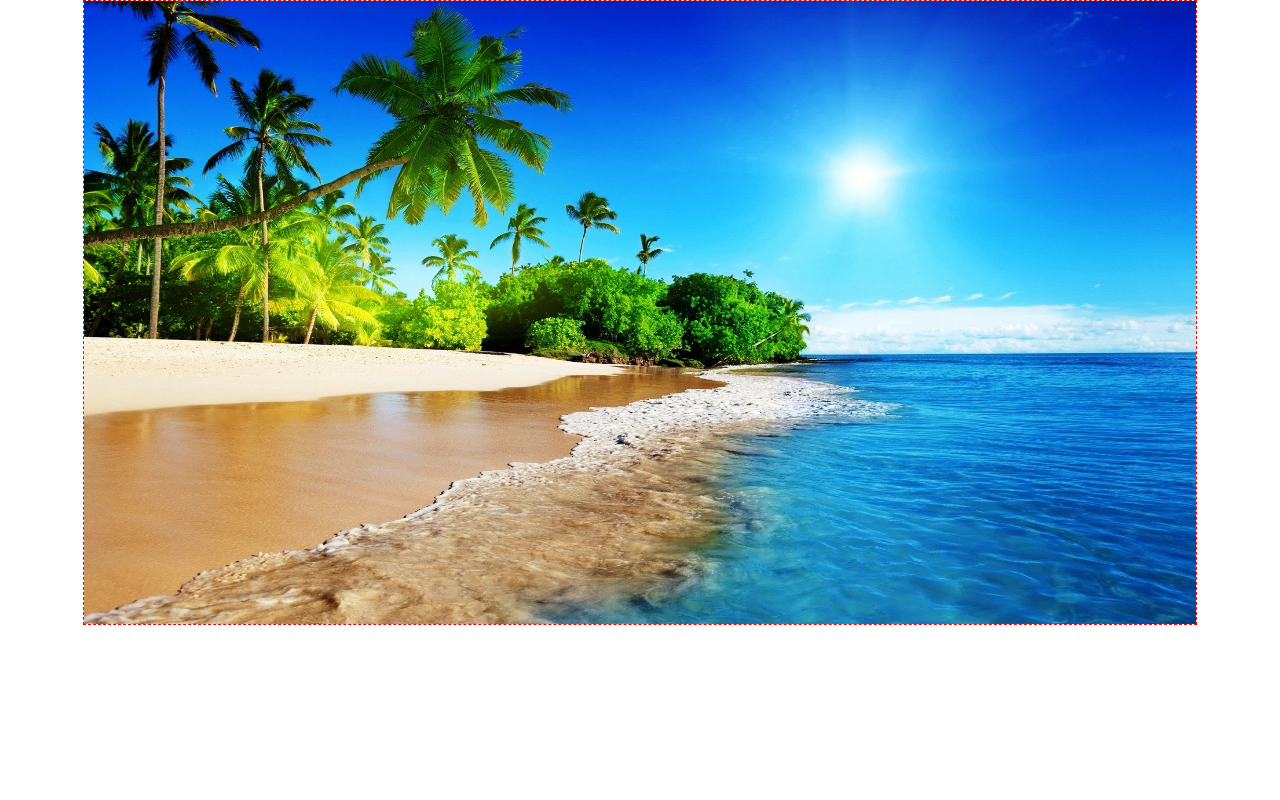
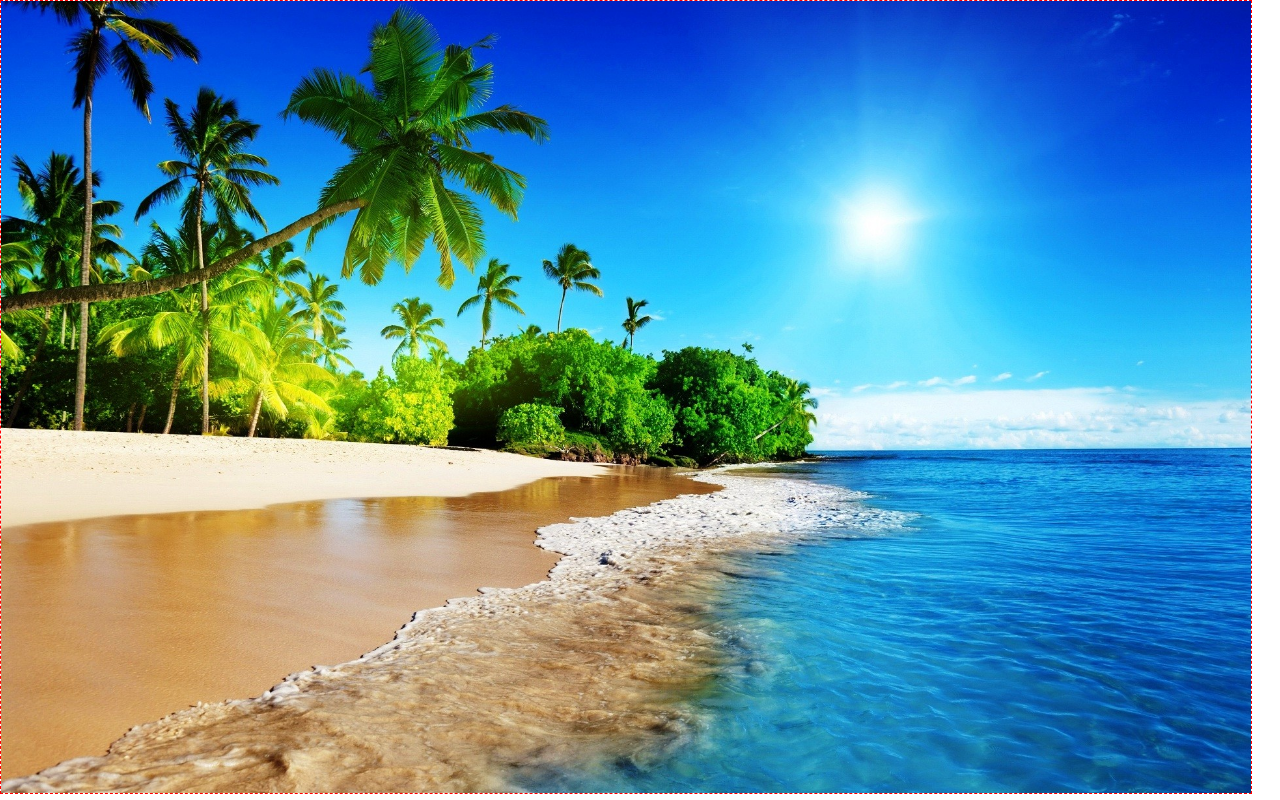
Before and after one commit to deepakkumarjha1323/TypingBaloon-Canvas-Game, a plain HTML site: page index.html in a window 1280 px wide. Drawn offline with nearby package versions, Linux system fonts and the light colour scheme.

Commit message:
reupdate

```diff
--- a/index.html
+++ b/index.html
@@ -3,74 +3,100 @@
     <head>
         <meta charset="UTF-8">
         <meta name="viewport" content="width=device-width, initial-scale=1.0">
-        <title>HTML Canvas Game</title>
+        <title>Document</title>
         <link href="https://cdn.jsdelivr.net/npm/bootstrap@5.3.0/dist/css/bootstrap.min.css" rel="stylesheet" integrity="sha384-9ndCyUaIbzAi2FUVXJi0CjmCapSmO7SnpJef0486qhLnuZ2cdeRhO02iuK6FUUVM" crossorigin="anonymous">
         <style>
-            canvas{
-                cursor: pointer;
-                /* width: 100%; */
+            .myCanvas{
+                border: 1px dashed red;
             }
         </style>
     </head>
     <body>
-        <canvas class="myCanvas d-block mx-auto" style="border: 1px dashed red; "></canvas>
+
+        <canvas class="myCanvas"></canvas>
 
         <script>
             var canvas = document.querySelector('.myCanvas');
             var ctx = canvas.getContext('2d');
-            canvas.width='1112';
-            canvas.height='623';
+            canvas.width = window.innerWidth-30;
+            canvas.height = window.innerHeight-8;
 
-            // // Loading Area
-            // let prg = 0;
-            // var tpg = 100;
+            // Initial step
+            var pg = 0;
+            var totalPg = 100;
 
-            // // Function
-            // function loadButton(){
-            //     // Function body
-            //     ctx.clearRect(0,0,canvas.width,canvas.height);
-            //     ctx.font = "50px Comic Sans MS";
-            //     ctx.fillText("Kids Game",400,500);
 
-            //     //
-            //     ctx.fillStyle = '#c0c0c0';
-            //     ctx.fillRect(0,canvas.height -20, canvas.width,20);
+            // pic();
+            let updatePgBar=()=>{
+                // 1st step clear the canvas
 
-            //     let pgwd = (prg/tpg)* canvas.width;
+                ctx.clearRect(0, 0, canvas.width, canvas.height);
+                 // Kids Image
+                let pic=()=>{
+                    let image = new Image();
+                    image.src = "./img/kid3.png";
+                    image.onload = function(){
+                        ctx.drawImage(image,400,150);
+                    };
+                };
+                // Function Invoking
+                pic();
+                // Loading Screen text area
+                ctx.font = "70px Comic Sans MS";
+                ctx.fillText("KIDS", 600, 300);
+                ctx.fillText("TYPE", 600, 360);
 
-            //     ctx.fillStyle = "#42b983";
-            //     ctx.fillRect(0, canvas.height - 20, loadButton, 20);
+                // Calculate the progress bar width
+                const pgWidth = (pg / totalPg) * canvas.width;
 
-            //     // Check if the progress is complete
-            //     if (prg >= tpg) {
-            //         // Clear the canvas
-            //         ctx.clearRect(0, 0, canvas.width, canvas.height);
+                // Draw the progress bar
+                ctx.fillStyle = "red";
+                ctx.fillRect(0, canvas.height - 20, pgWidth, 20);
 
-            //         // Draw the main screen content
-            //         ctx.fillStyle = "#f0f0f0";
-            //         ctx.fillRect(0, 0, canvas.width, canvas.height);
+                // Check if the progress is complete
+                if (pg >= totalPg) {
+                    // Clear the canvas
+                    ctx.clearRect(0, 0, canvas.width, canvas.height);
 
-            //         // Draw the text on the main screen
-            //         //  ctx.fillStyle = "#000000";
-            //         //   ctx.font = "30px Arial";
-            //         image.src = "./img/bg4.png";
-            //         //   ctx.fillText("Main Screen", canvas.width / 2 - 80, canvas.height / 2);
-            //     }
+                    // Loading screen Image
+                    let image = new Image();
+                    image.src = "./img/bg4.png";
+                    image.onload = function(){
+                        ctx.drawImage(image,0,0,canvas.width,canvas.height);
 
-            // }
-
-            // Var ObjectName = New ClassName();
-            var image = new Image();
-            // Source of the image
-            image.src = "./img/bg4.png";
-
-            // Onload Event
-            image.onload = function(){
-                // Function Body
-                ctx.drawImage(image,0,0,1112,623);
+                    }
+                }
             }
 
+            // Start the game and update the progress bar
+            function startGame() {
+                // Simulate the progress increment
+                const increment = 4;
+                const interval = setInterval(() => {
+                    // Increase the progress
+                    pg += increment;
+
+                    // Update the progress bar and main screen
+                    updatePgBar();
+
+
+                    // Check if the progress is complete
+                    if (pg >= totalPg) {
+                        // Game is complete, stop the interval
+                        clearInterval(interval);
+                    }
+                }, 150); // Adjust the interval duration as needed
+
+            }
+
+            // Call the startGame function to begin the game
+            startGame();
+
+
+
+            // 2nd Screen image import
+
+
         </script>
-        <script src="https://cdn.jsdelivr.net/npm/bootstrap@5.3.0/dist/js/bootstrap.bundle.min.js" integrity="sha384-geWF76RCwLtnZ8qwWowPQNguL3RmwHVBC9FhGdlKrxdiJJigb/j/68SIy3Te4Bkz" crossorigin="anonymous"></script>
     </body>
 </html>
```
Also changed, not shown: index2.html (deleted, +0 -102 lines).
